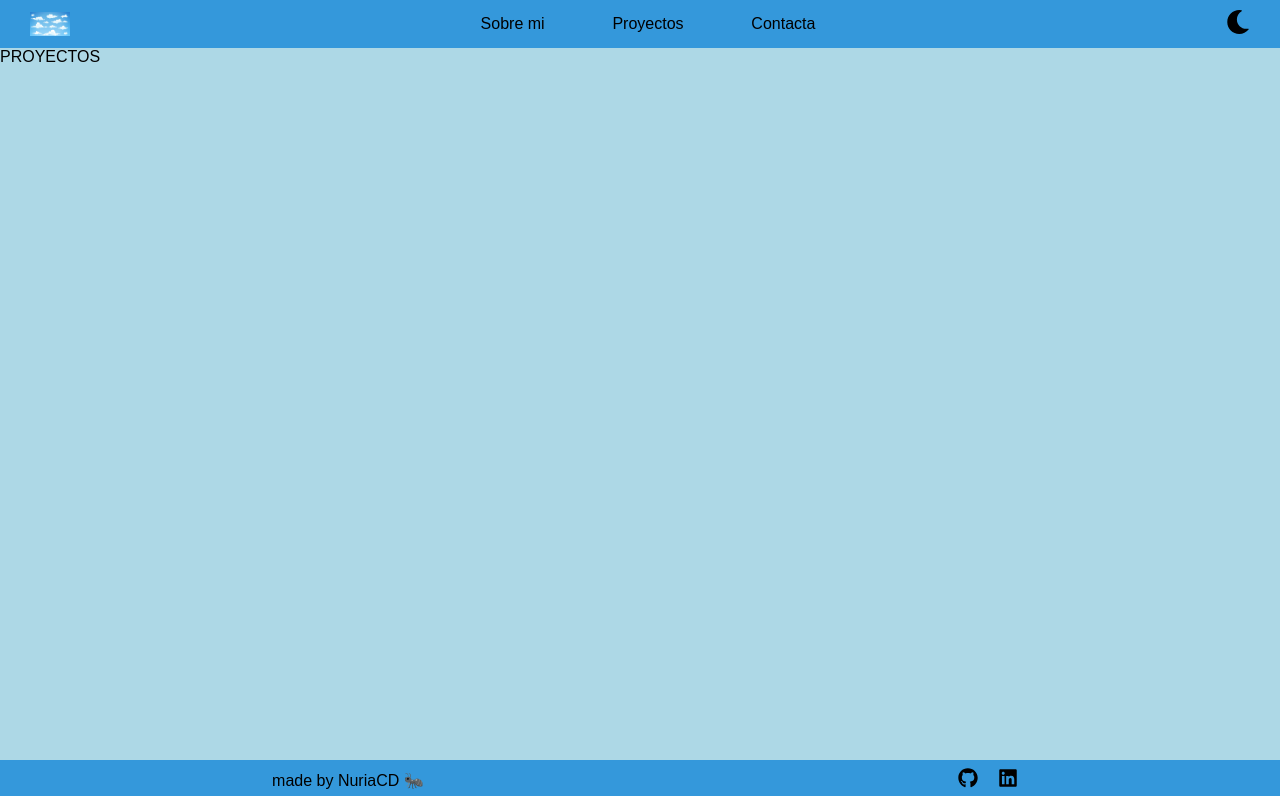
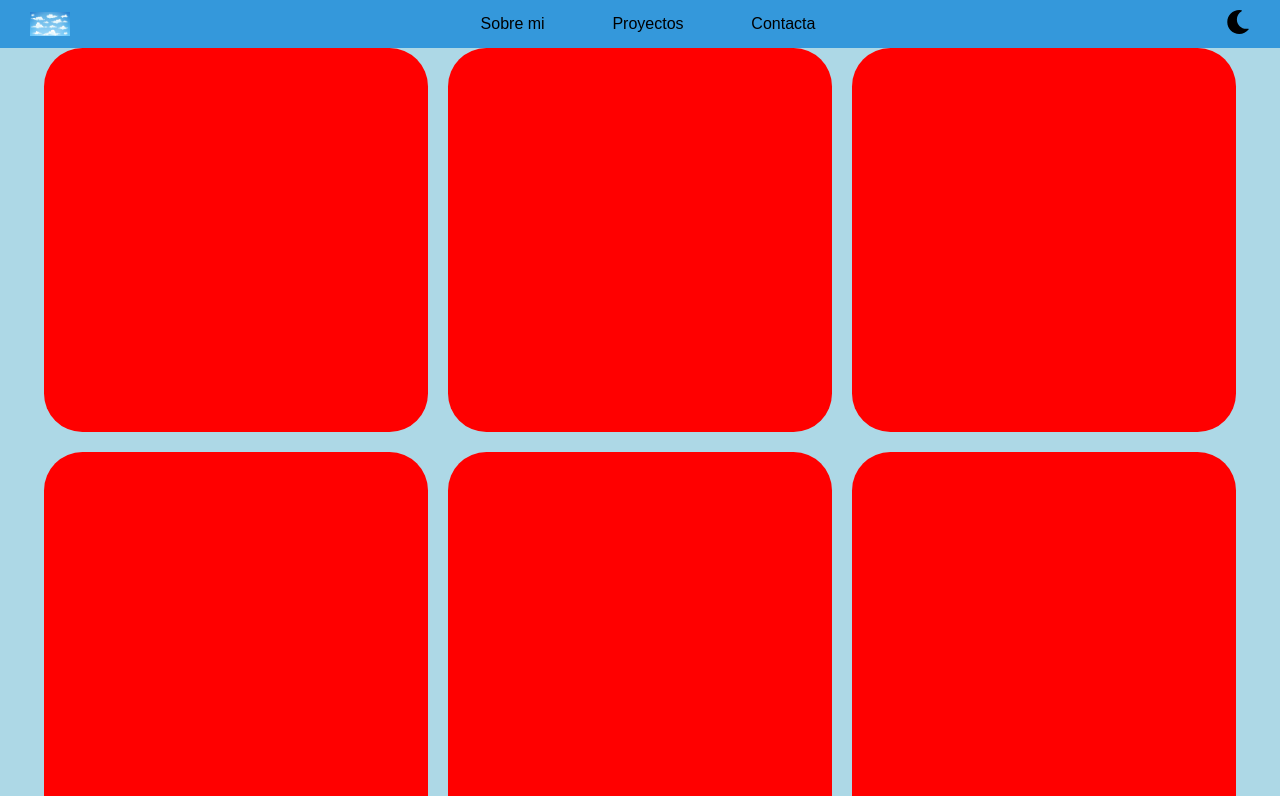
Before and after one commit to Nuria8890/portfolio, a React (Vite) app: page / in a window 1280 px wide. Shown: the top 796 px of the page. Built offline with nearby package versions, Linux system fonts and the light colour scheme; a web font is replaced by a local one.

Commit message:
project div styles

```diff
--- a/src/components/projects/Projects.jsx
+++ b/src/components/projects/Projects.jsx
@@ -1,8 +1,18 @@
+import "@/styles/layout/projects/Projects.scss";
+
 function projects() {
   return (
-    <div>
-      <p>PROYECTOS</p>
-    </div>
+    <section className="project">
+      <div className="project__container"></div>
+      <div className="project__container"></div>
+      <div className="project__container"></div>
+      <div className="project__container"></div>
+      <div className="project__container"></div>
+      <div className="project__container"></div>
+      <div className="project__container"></div>
+      <div className="project__container"></div>
+      <div className="project__container"></div>
+    </section>
   );
 }
 
--- /dev/null
+++ b/src/styles/layout/projects/Projects.scss
@@ -0,0 +1,34 @@
+.project {
+  display: flex;
+  flex-direction: column;
+  gap: 10px;
+  justify-content: flex-start;
+  align-items: center;
+  width: 100%;
+  height: 100%;
+  &__container {
+    width: 70vw;
+    height: 70vw;
+    max-width: 500px;
+    max-height: 500px;
+    background-color: red;
+    border-radius: 10%;
+    &:hover {
+      border: 1px solid #fff;
+      box-shadow: 4px 4px #fff;
+      transform: scale(1.03);
+      cursor: pointer;
+    }
+    @media (min-width: 1024px) {
+      width: 30vw;
+      height: 30vw;
+    }
+  }
+  @media (min-width: 1024px) {
+    flex-wrap: wrap;
+    flex-direction: row;
+    justify-content: center;
+    align-items: flex-start;
+    gap: 20px;
+  }
+}
```
